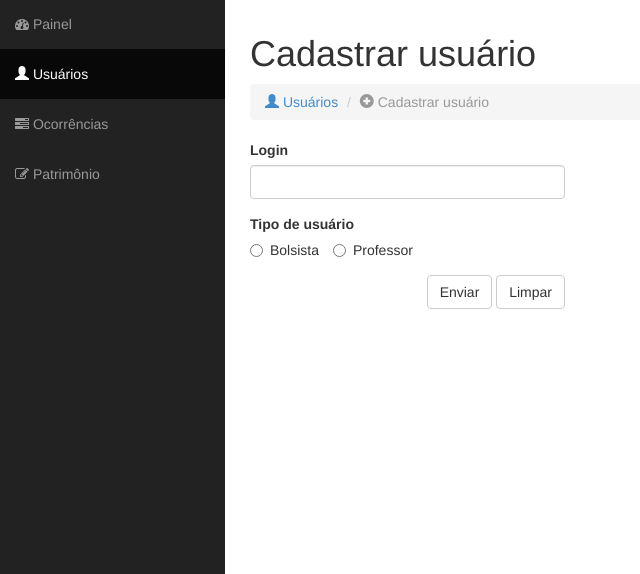
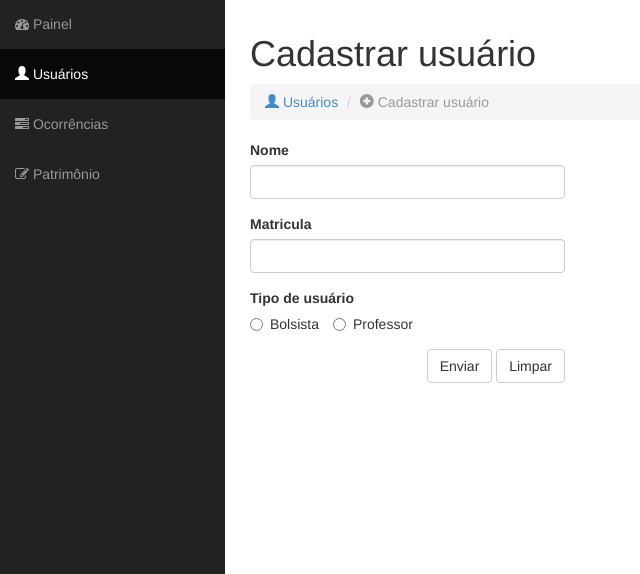
Before and after one commit to alexandredoria/restart, a PHP site: page /cadUsuario.php in a window 1280 px wide. Shown: the part 51-625 px from the top of the page, without its empty margins (0-640 px from the left). Run offline with PHP 8.4, Linux system fonts and the light colour scheme; the visitor is signed in with stand-in values (Sample User, id 1); grey boxes labelled with a size stand in for pictures from a placeholder-image service; some libraries are stand-ins or nearby versions.

Commit message:
PHP id -> matricula

```diff
--- a/cadDefeito.php
+++ b/cadDefeito.php
@@ -89,11 +89,11 @@
       $matricula = $_POST["matricula"];
       $email = $_POST["email"];
       $senha = $_POST["senha"];
-      $nivel_acesso = $_POST["nivel_acesso"];
+      $tipo_usuario = $_POST["tipo_usuario"];
       $telefone_residencial = $_POST["telefone_residencial"];
       $telefone_celular = $_POST["telefone_celular"];
 
-      $sql = mysql_query("insert into `usuario` (nome, sobrenome, email, login, senha, nivel_acesso, matricula, telefone_residencial, telefone_celular) values( '$nome', '$sobrenome', '$email', '$login', '$senha', '$nivel_acesso', '$matricula', '$telefone_residencial', '$telefone_celular')", $db_connection) or die("Error: Insert ".mysql_Error());
+      $sql = mysql_query("insert into `usuario` (nome, sobrenome, email, login, senha, tipo_usuario, matricula, telefone_residencial, telefone_celular) values( '$nome', '$sobrenome', '$email', '$login', '$senha', '$tipo_usuario', '$matricula', '$telefone_residencial', '$telefone_celular')", $db_connection) or die("Error: Insert ".mysql_Error());
 
 
       if(($sql) > 0){
--- a/cadUsuario.php
+++ b/cadUsuario.php
@@ -4,7 +4,7 @@ session_start();
   if (empty($_SESSION)) {
     header("Location: ../restart");
     exit;
-  } else if ($_SESSION['nivel_acesso'] != "1"){
+  } else if ($_SESSION['tipo_usuario'] != "1"){
     header("Location: ../restart/painel.php");
     exit;
 
@@ -25,10 +25,10 @@ session_start();
       // Verifica se algum form foi enviado
     if (!empty($_POST)) {
       // Verifica se as variáveis relacionadas ao cadastro/edição existem
-      if (isset($_POST['login'])) {
-
-        $login    = $_POST['login'];
-        $nivel_acesso    = $_POST['nivel_acesso'];
+      if (isset($_POST['nome'], $_POST['matricula'], $_POST['tipo_usuario'])) {
+        $nome    = $_POST['nome'];
+        $matricula    = $_POST['matricula'];
+        $tipo_usuario    = $_POST['tipo_usuario'];
 
         include_once 'nucleo/funcoes.php';
         // Verifica se será realizado um CADASTRO ou EDIÇÃO
@@ -36,7 +36,7 @@ session_start();
           $senha = "123";
           $senha    = (!empty($senha)) ? criptografar_senha($senha) : $senha ;
           $addUser  = new Usuario;
-          $result   = $addUser->cadastrarUsuario( $login, $senha, $nivel_acesso);
+          $result   = $addUser->cadastrarUsuario( $nome, $matricula, $senha, $tipo_usuario);
           if (is_bool($result)) {
             echo "<!-- Modal -->
                   <div class='modal fade bs-modal-sm' id='modal_cadUsuario' tabindex='-1' role='dialog' aria-labelledby='modal_cadUsuarioLabel' aria-hidden='true'>
@@ -94,16 +94,22 @@ session_start();
           <div class="col-lg-4">
               <input type="hidden" name="acao" value="add">
               <div class="form-group">
-                <label>Login</label>
-                <input class="form-control" id="login" name="login" required autocomplete="off">
+                <label>Nome</label>
+                <input class="form-control" id="nome" name="nome" required autocomplete="off">
               </div>
+
+              <div class="form-group">
+                <label>Matricula</label>
+                <input class="form-control" id="matricula" name="matricula" required autocomplete="off">
+              </div>
+
               <label>Tipo de usuário</label>
               <div class="form-group">
                 <label class="radio-inline">
-                  <input type="radio" name="nivel_acesso" id="nivel_acesso2" value="2" required autocomplete="off"> Bolsista
+                  <input type="radio" name="tipo_usuario" id="tipo_usuario2" value="2" required autocomplete="off"> Bolsista
                 </label>
                 <label class="radio-inline">
-                  <input type="radio" name="nivel_acesso" id="nivel_acesso3" value="3" required autocomplete="off"> Professor
+                  <input type="radio" name="tipo_usuario" id="tipo_usuario3" value="3" required autocomplete="off"> Professor
                 </label>
               </div>
           </div>
--- a/classes/categoria.class.php
+++ b/classes/categoria.class.php
@@ -71,8 +71,8 @@ class Categoria extends DB {
 	 * @return string Mensagem de retorno
 	 */
 	public function deletarCategoria($id) {
-		$del_id		= $this->db->real_escape_string(trim($id));
-		if ($update = $this->db->query("DELETE FROM categorias WHERE id = $del_id")) {
+		$del_matricula		= $this->db->real_escape_string(trim($id));
+		if ($update = $this->db->query("DELETE FROM categorias WHERE id = $del_matricula")) {
 			if ($this->db->affected_rows) {
 				echo "<div id='growl_box' class='good'><p>Categoria removida.</p></div>";
 			}
--- a/classes/ocorrencia.class.php
+++ b/classes/ocorrencia.class.php
@@ -87,8 +87,8 @@ class Ocorrencia extends DB {
 	 * @return string Mensagem de retorno
 	 */
 	public function deletarOcorrencia($id) {
-		$del_id		= $this->db->real_escape_string(trim($id));
-		if ($update = $this->db->query("DELETE FROM ocorrencias WHERE id = $del_id")) {
+		$del_matricula		= $this->db->real_escape_string(trim($id));
+		if ($update = $this->db->query("DELETE FROM ocorrencias WHERE id = $del_matricula")) {
 			if ($this->db->affected_rows) {
 				echo "<div id='growl_box' class='good'><p>Ocorrencia removido.</p></div>";
 			}
--- a/classes/usuario.class.php
+++ b/classes/usuario.class.php
@@ -30,27 +30,27 @@ class Usuario extends DB {
 	 * @param string $nome Nome do usuario
 	 * @param string $sobrenome Nome do usuario
 	 * @param string $email Endereço de email
-	 * @param string $login Nome de login para acesso
+	 * @param string $matricula Nome de login para acesso
 	 * @param string $senha Senha para acesso
-	 * @param int $nivel_acesso Nivel de acesso para acesso ao sistema
+	 * @param int $tipo_usuario Nivel de acesso para acesso ao sistema
 	 * @param string $matricula Matricula do usuario
 	 * @param string $telefone_residencial Telefone residencial do usuario
 	 * @param string $telefone_celular Telefone celular do usuario
 	 **/
-	public function cadastrarUsuario($login, $senha, $nivel_acesso) {
+	public function cadastrarUsuario($nome, $matricula, $senha, $tipo_usuario) {
 
-		$login		= (!empty($login)) ? $this->db->real_escape_string(trim($login)) : NULL ;
+		$matricula		= (!empty($matricula)) ? $this->db->real_escape_string(trim(strtoupper($matricula))) : NULL ;
 
-		if ($check = $this->db->query("SELECT login FROM usuario WHERE login = '$login'")) {
-			if ($check->num_rows) return "O nome já está em uso.";
+		if ($check = $this->db->query("SELECT matricula FROM usuario WHERE matricula = '$matricula'")) {
+			if ($check->num_rows) return "A matricula $matricula já está cadastrada no sistema.";
 			else {
+				$nome = (!empty($nome)) ? $this->db->real_escape_string(trim($nome)) : NULL ;
 				$senha		= (!empty($senha)) ? $senha : NULL ;
-				$nivel_acesso		= (!empty($nivel_acesso)) ? $nivel_acesso : NULL ;
+				$tipo_usuario		= (!empty($tipo_usuario)) ? $tipo_usuario : NULL ;
 				$data_cadastro = date('Y-m-d');
-				$nome = "Anônimo";
 				$sobrenome = "";
-				$insert = $this->db->prepare("INSERT INTO usuario ( nome, sobrenome, login, senha, nivel_acesso, data_cadastro) VALUES ( ?, ?, ?, ?, ?, ?)");
-				$insert->bind_param('ssssis', $nome, $sobrenome, $login, $senha, $nivel_acesso, $data_cadastro);
+				$insert = $this->db->prepare("INSERT INTO usuario ( nome, sobrenome, matricula, senha, tipo_usuario, data_cadastro) VALUES ( ?, ?, ?, ?, ?, ?)");
+				$insert->bind_param('ssssis', $nome, $sobrenome, $matricula, $senha, $tipo_usuario, $data_cadastro);
 				if ($insert->execute()) { return true; }
 					else { return ($this->db->error); }
 			} // Não está em uso
@@ -68,28 +68,26 @@ class Usuario extends DB {
 	 * @param string $nome Nome do usuario
 	 * @param string $sobrenome Nome do usuario
 	 * @param string $email Endereço de email
-	 * @param string $login Nome de login para acesso
+	 * @param string $matricula Nome de login para acesso
 	 * @param string $senha Senha para acesso
-	 * @param int $nivel_acesso Nivel de acesso para acesso ao sistema
+	 * @param int $tipo_usuario Nivel de acesso para acesso ao sistema
 	 * @param string $matricula Matricula do usuario
 	 * @param string $telefone_residencial Telefone residencial do usuario
 	 * @param string $telefone_celular Telefone celular do usuario
 	 * @return string Mensagem de retorno
 	 */
-	public function editarUsuario($id, $nome, $sobrenome, $email, $login, $senha, $matricula, $telefone_residencial, $telefone_celular) {
+	public function editarUsuario($matricula, $nome, $sobrenome, $email, $senha, $telefone_residencial, $telefone_celular) {
 		$nome		= $this->db->real_escape_string(trim($nome));
 		$sobrenome		= $this->db->real_escape_string(trim($sobrenome));
 		$email		= (!empty($email)) ? $this->db->real_escape_string(trim($email)) : NULL ;
-		$login		= (!empty($login)) ? $this->db->real_escape_string(trim($login)) : NULL ;
 		$senha		= (!empty($senha)) ? $senha : NULL ;
-		$matricula		= (!empty($matricula)) ? $this->db->real_escape_string(trim($matricula)) : NULL ;
 		$telefone_residencial		= $this->db->real_escape_string(trim($telefone_residencial));
 		$telefone_celular		= $this->db->real_escape_string(trim($telefone_celular));
 
 		$data_atualizacao = date('Y-m-d');
 
-		$edit		= $this->db->prepare("UPDATE usuario SET nome = ?, sobrenome = ?, email = ?, login = ?, senha = ?,  matricula = ?, telefone_residencial = ?, telefone_celular = ?, data_atualizacao = ? WHERE id = ?");
-		$edit->bind_param('sssssssssi', $nome, $sobrenome, $email, $login, $senha, $matricula, $telefone_residencial, $telefone_celular, $data_atualizacao, $id);
+		$edit		= $this->db->prepare("UPDATE usuario SET nome = ?, sobrenome = ?, email = ?, senha = ?, telefone_residencial = ?, telefone_celular = ?, data_atualizacao = ? WHERE matricula = ?");
+		$edit->bind_param('ssssssss', $nome, $sobrenome, $email, $senha, $telefone_residencial, $telefone_celular, $data_atualizacao, $matricula);
 		if ($edit->execute()) {
 			if ($this->db->affected_rows) {
 
@@ -144,38 +142,37 @@ class Usuario extends DB {
 					echo "<script>$('#modal_erroBD').modal('show');</script>";
 		}
 
-	if ($login = $this->db->query("SELECT id, nome, sobrenome, senha, nivel_acesso, login, data_cadastro, data_atualizacao FROM usuario WHERE id = '$id'")) {
-			if ($login->num_rows) {
+	if ($matricula = $this->db->query("SELECT * FROM usuario WHERE matricula = '$matricula'")) {
+
 				$dados = array();
-				while ($info = $login->fetch_assoc()) {
+				while ($info = $matricula->fetch_assoc()) {
 					$dados['nome']	= $info['nome'];
 					$dados['sobrenome']	= $info['sobrenome'];
 					$dados['senha']	= $info['senha'];
-					$dados['id']	= $info['id'];
-					$dados['login']	= $info['login'];
-					$dados['nivel_acesso']	= $info['nivel_acesso'];
+					$dados['matricula']	= $info['matricula'];
+					$dados['tipo_usuario']	= $info['tipo_usuario'];
 					$dados['data_cadastro']	= $info['data_cadastro'];
 					$dados['data_atualizacao']	= $info['data_atualizacao'];
 				}
 
-				$_SESSION['id']		= $dados['id'];
+				$_SESSION['matricula']		= $dados['matricula'];
 				$_SESSION['nome']	= $dados['nome'];
 				$_SESSION['sobrenome']	= $dados['sobrenome'];
-				$_SESSION['nivel_acesso']	= $dados['nivel_acesso'];
+				$_SESSION['tipo_usuario']	= $dados['tipo_usuario'];
 
 				echo "<meta http-equiv='refresh' content='5'>";
-			}
+
 	}
 	}
 
 	/**
 	 * Deleta um usuário existente
-	 * @param int $id Número de ID do usuário a ser excluída
+	 * @param int $matricula Número de ID do usuário a ser excluída
 	 * @return string Mensagem de retorno
 	 */
-	public function deletarUsuario($id) {
-		$del_id		= $this->db->real_escape_string(trim($id));
-		if ($update = $this->db->query("DELETE FROM usuario WHERE id = $del_id")) {
+	public function deletarUsuario($matricula) {
+		$del_matricula		= $this->db->real_escape_string(trim(strtoupper($matricula)));
+		if ($update = $this->db->query("DELETE FROM usuario WHERE matricula = $del_matricula")) {
 			if ($this->db->affected_rows) {
 				echo "<!-- Modal -->
 					<div class='modal fade bs-modal-sm' id='modal_excUsuario2' tabindex='-1' role='dialog' aria-labelledby='modal_excUsuario2' aria-hidden='true'>
@@ -229,10 +226,10 @@ class Usuario extends DB {
 	}
 
 
-		public function expirarUsuario($id){
+		public function expirarUsuario($matricula){
 			date_default_timezone_set("America/Bahia");
 
-			if ($expUsuario = $this->db->query("SELECT data_cadastro, data_atualizacao FROM usuario WHERE id = '$id'")) {
+			if ($expUsuario = $this->db->query("SELECT data_cadastro, data_atualizacao FROM usuario WHERE matricula = '$matricula'")) {
 				if ($expUsuario->num_rows) {
 					$dados = array();
 					while ($info = $expUsuario->fetch_assoc()) {
@@ -277,9 +274,9 @@ class Usuario extends DB {
                               <script>$('#modal_expiraSenha').modal('show');</script>";
 
 						} else {
-							$del_id		= $this->db->real_escape_string(trim($id));
-							$this->logout($del_id);
-							$this->db->query("DELETE FROM usuario WHERE id = $del_id");
+							$del_matricula		= $this->db->real_escape_string(trim($matricula));
+							$this->logout($del_matricula);
+							$this->db->query("DELETE FROM usuario WHERE matricula = $del_matricula");
 						}
 
 					}
@@ -291,12 +288,12 @@ class Usuario extends DB {
 
 	/**
 	 * Obtém o dado desejado de um usuário
-	 * @param int $id Número de ID do usuário
+	 * @param int $matricula Número de ID do usuário
 	 * @param string $field Campo da tabela que se deseja obter
 	 * @return string $string Valor obtido
 	 */
-	public function obterDados($campo, $id) {
-		if ($result = $this->db->query("SELECT $campo FROM usuario WHERE id = $id")) {
+	public function obterDados($campo, $matricula) {
+		if ($result = $this->db->query("SELECT $campo FROM usuario WHERE id = $matricula")) {
 			if ($result->num_rows) {
 				$string = $result->fetch_assoc();
 				return $string;
@@ -309,9 +306,9 @@ class Usuario extends DB {
 	 * Gera um array com as informações dos usuários cadastrados
 	 * @return array $rows Dados dos usuários
 	 */
-	public function listarUsuarios($id){
+	public function listarUsuarios($matricula){
 		// Executa a query dos usuários e se não houver erros realiza as ações
-		if ($result	= $this->db->query("SELECT * FROM usuario WHERE id != $id ORDER BY id ASC ")) {
+		if ($result	= $this->db->query("SELECT * FROM usuario WHERE matricula != '".$matricula."' ORDER BY matricula ASC ")) {
 			// Verifica se algum resultado foi retornado
 			if ($result->num_rows) {
 				$rows = $result->fetch_all(MYSQLI_ASSOC);
@@ -339,16 +336,15 @@ class Usuario extends DB {
 		$user		= $this->db->real_escape_string(trim($user));
 		$pass		= $this->db->real_escape_string(trim($pass));
 
-		if ($login = $this->db->query("SELECT id, nome, sobrenome, senha, nivel_acesso, login, data_cadastro, data_atualizacao FROM usuario WHERE login = '$user'")) {
-			if ($login->num_rows) {
+		if ($matricula = $this->db->query("SELECT * FROM usuario WHERE matricula = '$user'")) {
+			if ($matricula->num_rows) {
 				$dados = array();
-				while ($info = $login->fetch_assoc()) {
+				while ($info = $matricula->fetch_assoc()) {
 					$dados['nome']	= $info['nome'];
 					$dados['sobrenome']	= $info['sobrenome'];
 					$dados['senha']	= $info['senha'];
-					$dados['id']	= $info['id'];
-					$dados['login']	= $info['login'];
-					$dados['nivel_acesso']	= $info['nivel_acesso'];
+					$dados['matricula']	= $info['matricula'];
+					$dados['tipo_usuario']	= $info['tipo_usuario'];
 					$dados['data_cadastro']	= $info['data_cadastro'];
 					$dados['data_atualizacao']	= $info['data_atualizacao'];
 				}
@@ -356,10 +352,10 @@ class Usuario extends DB {
 				if (crypt($pass, $dados['senha']) === $dados['senha']) {
 
 					session_start();
-					$_SESSION['id']		= $dados['id'];
+					$_SESSION['matricula']		= $dados['matricula'];
 					$_SESSION['nome']	= $dados['nome'];
 					if(isset($dados['sobrenome'])){ $_SESSION['sobrenome']	= $dados['sobrenome'];}
-					$_SESSION['nivel_acesso']	= $dados['nivel_acesso'];
+					$_SESSION['tipo_usuario']	= $dados['tipo_usuario'];
 					$_SESSION['data_atualizacao']	= $dados['data_atualizacao'];
 					$_SESSION['hora']	= date("H:i");
 					header("Location: painel.php");
@@ -369,7 +365,7 @@ class Usuario extends DB {
 				} else echo "<div id='login_error'>Senha incorreta.</div>";
 
 			} else echo "<div id='login_error'>Usuário $user inexistente.</div>";
-			$login->free();
+			$matricula->free();
 		} else {
 			echo "<div id='login_error'>" . $this->db->error . "</div>";
 			$this->logout();
--- a/index.php
+++ b/index.php
@@ -28,7 +28,7 @@
 
       <div class="col-lg-4"></div>
         <div class="col-lg-4">
-          <div class="panel panel-default" >
+          <div class="panel panel-default" style="border: 1px solid #D0D0D0;">
             <!-- Default panel contents -->
 
             <?php
@@ -53,8 +53,8 @@
               <center><p><img src="logo.png" class="img-responsive" alt="Restart"></p></center><br>
               <form role="form" method="post" action="index.php">
                 <div class="input-group">
-                  <span class="input-group-addon"><i placeholder="Nome de usuário" class="glyphicon glyphicon-user"></i></span>
-                  <input type="text" class="form-control" name="usuario" placeholder="Nome de usuário" required autocomplete="off">
+                  <span class="input-group-addon"><i placeholder="Matrícula" class="glyphicon glyphicon-user"></i></span>
+                  <input type="text" class="form-control" name="usuario" placeholder="Matrícula" required autocomplete="off">
                 </div>
                 <div class="input-group">
                   <span class="input-group-addon"><i class="glyphicon glyphicon-lock"></i></span>
--- a/mapa.php
+++ b/mapa.php
@@ -5,7 +5,7 @@ error_reporting("E_warning");
   if (empty($_SESSION)) {
     header("Location: ../restart");
     exit;
-  } else if ($_SESSION['nivel_acesso'] != "1"){
+  } else if ($_SESSION['tipo_usuario'] != "1"){
     header("Location: ../restart/painel.php");
     exit;
 
--- a/nucleo/barraLateral.php
+++ b/nucleo/barraLateral.php
@@ -17,7 +17,7 @@
              <li <?php if ($pageTitle == "Restart") echo "class='active'"; ?>><a href="painel.php"><i class="fa fa-dashboard"></i> Painel</a></li>
 
               <?php
-                if ($_SESSION['nivel_acesso'] == 1) {
+                if ($_SESSION['tipo_usuario'] == 1) {
                   echo ((($pageTitle == "Cadastrar usuário") || ($pageTitle == "Usuários &middot; Visão Geral")) ? "<li class='active'>" : "<li>");
                   echo "<a href='usuarios.php'><i class='glyphicon glyphicon-user'></i> Usuários</a></li>";
                 }
@@ -27,7 +27,7 @@
 
 
              <?php
-                if (($_SESSION['nivel_acesso'] == 1) ||($_SESSION['nivel_acesso'] == 2)) {
+                if (($_SESSION['tipo_usuario'] == 1) ||($_SESSION['tipo_usuario'] == 2)) {
                   echo ((($pageTitle == "Patrimônio") || ($pageTitle == "Patrimônios &middot; Visão Geral")) ? "<li class='active'" : "<li>");
                   echo "<a href='patrimonio.php'><i class='fa fa-edit'></i> Patrimônio</a></li>";
                 }
@@ -89,7 +89,7 @@
                 <li><a href="perfil.php"><i class="glyphicon glyphicon-user"></i> Perfil</a></li>
                 <li><a href="#"><i class="fa fa-envelope"></i> Caixa de Entrada <span class="badge">7</span></a></li>
                 <?php
-                if ($_SESSION['nivel_acesso'] == 1) {
+                if ($_SESSION['tipo_usuario'] == 1) {
                   echo "<li><a href='configuracoes.php'><i class='fa fa-gear'></i> Configurações</a></li>";
                 }
               ?>
```
Also changed, not shown: cadOcorrencia.php (+4 -4 lines), painel.php (+6 -32 lines), perfil.php (+2 -23 lines), usuarios.php (+16 -14 lines), 1 other file.
